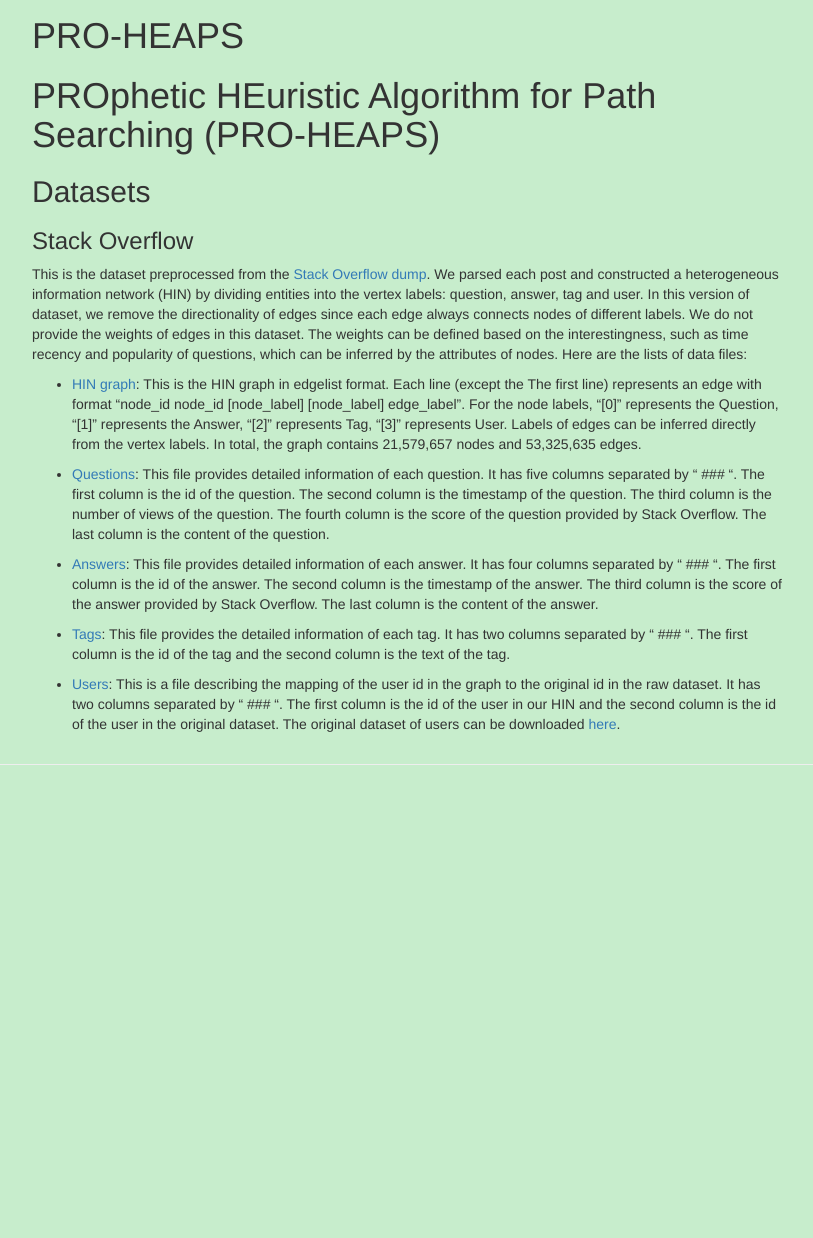
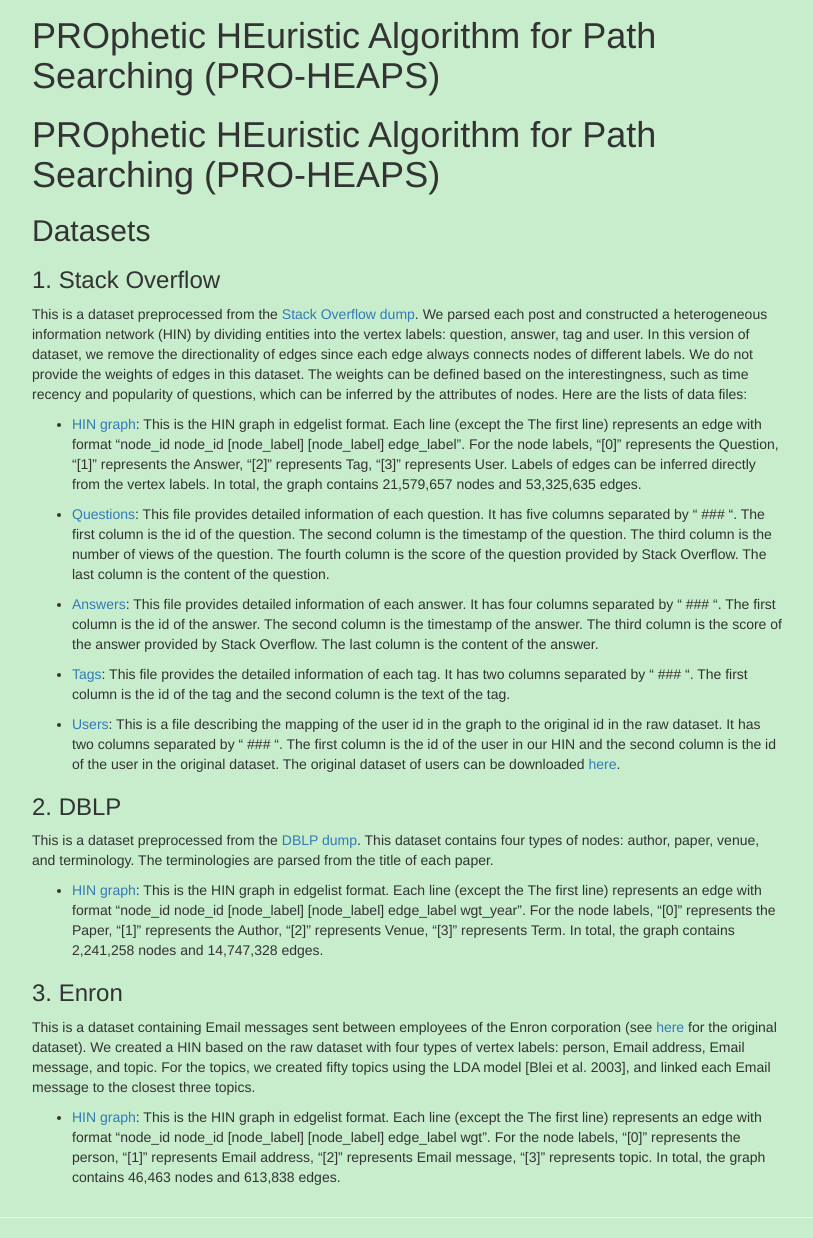
Before and after one commit to BuckeyeDM/BuckeyeDM.github.io, a Jekyll site: the page built from PRO-HEAPS.md, in a window 1280 px wide, cut to the strip 104-1342 px from the top of the page. Shown: the whole strip, without its empty margins (38-851 px from the left). Built offline with Jekyll 4.4.1, drawn with Linux system fonts in a browser that asks for light colours; our own code applies the rules of GitHub Pages for plain Markdown files; before the commit the page ends 900 px from its top, so only the background shows below that.

Commit message:
update dataset

```diff
--- a/PRO-HEAPS.md
+++ b/PRO-HEAPS.md
@@ -9,8 +8,8 @@
 # PROphetic HEuristic Algorithm for Path Searching (PRO-HEAPS)
 
 ## Datasets
-### Stack Overflow
-This is the dataset preprocessed from the [Stack Overflow dump](https://archive.org/details/stackexchange).
+### 1. Stack Overflow
+This is a dataset preprocessed from the [Stack Overflow dump](https://archive.org/details/stackexchange).
 We parsed each post and constructed a heterogeneous information network (HIN) by dividing entities into the vertex labels: question, answer, tag and user.
 In this version of dataset, we remove the directionality of edges since each edge always connects nodes of different labels.
 We do not provide the weights of edges in this dataset. The weights can be defined based on the interestingness, such as time recency and popularity of questions,
@@ -25,3 +24,19 @@
 * [Tags](http://web.cse.ohio-state.edu/~liang.420/datasets/Tag.new.gz): This file provides the detailed information of each tag. It has two columns separated by " ### ". The first column is the id of the tag and the second column is the text of the tag.
 
 * [Users](http://web.cse.ohio-state.edu/~liang.420/datasets/User.new.gz): This is a file describing the mapping of the user id in the graph to the original id in the raw dataset. It has two columns separated by " ### ". The first column is the id of the user in our HIN and the second column is the id of the user in the original dataset. The original dataset of users can be downloaded [here](https://drive.google.com/open?id=0B51ZquKpPTzMMjA2cE16ZFV3Wjg).
+
+### 2. DBLP
+This is a dataset preprocessed from the [DBLP dump](http://dblp.uni-trier.de/xml/). This dataset contains four types of nodes: author, paper, venue, and terminology. The terminologies are parsed from the title of each paper.
+* [HIN graph](https://drive.google.com/file/d/0BxYPnHj3Q4pSOWJUUjdPMFRRMWs/view?usp=sharing): This is the HIN graph in edgelist format. Each line (except the The first line) represents an edge with format "node_id node_id \[node_label\] \[node_label\] edge_label wgt_year".
+For the node labels, "[0]" represents the Paper, "[1]" represents the Author, "[2]" represents Venue, "[3]" represents Term.
+In total, the graph contains 2,241,258 nodes and 14,747,328 edges.
+
+### 3. Enron
+This is a dataset containing Email messages sent between employees of the Enron
+corporation (see [here](https://www.cs.cmu.edu/~./enron/) for the original dataset).
+We created a HIN based on the raw dataset with four types of vertex labels:
+person, Email address, Email message, and topic. For the topics, we created fifty topics
+using the LDA model [Blei et al. 2003], and linked each Email message to the closest three
+topics.
+* [HIN graph](https://drive.google.com/file/d/0BxYPnHj3Q4pSemluR0dTb1VfQ1U/view?usp=sharing): This is the HIN graph in edgelist format. Each line (except the The first line) represents an edge with format "node_id node_id \[node_label\] \[node_label\] edge_label wgt". For the node labels, "[0]" represents the person, "[1]" represents Email address, "[2]" represents Email message, "[3]" represents topic.
+In total, the graph contains 46,463 nodes and 613,838 edges.
```
Also changed, not shown: other parts of PRO-HEAPS.md (+0 -1 lines).
